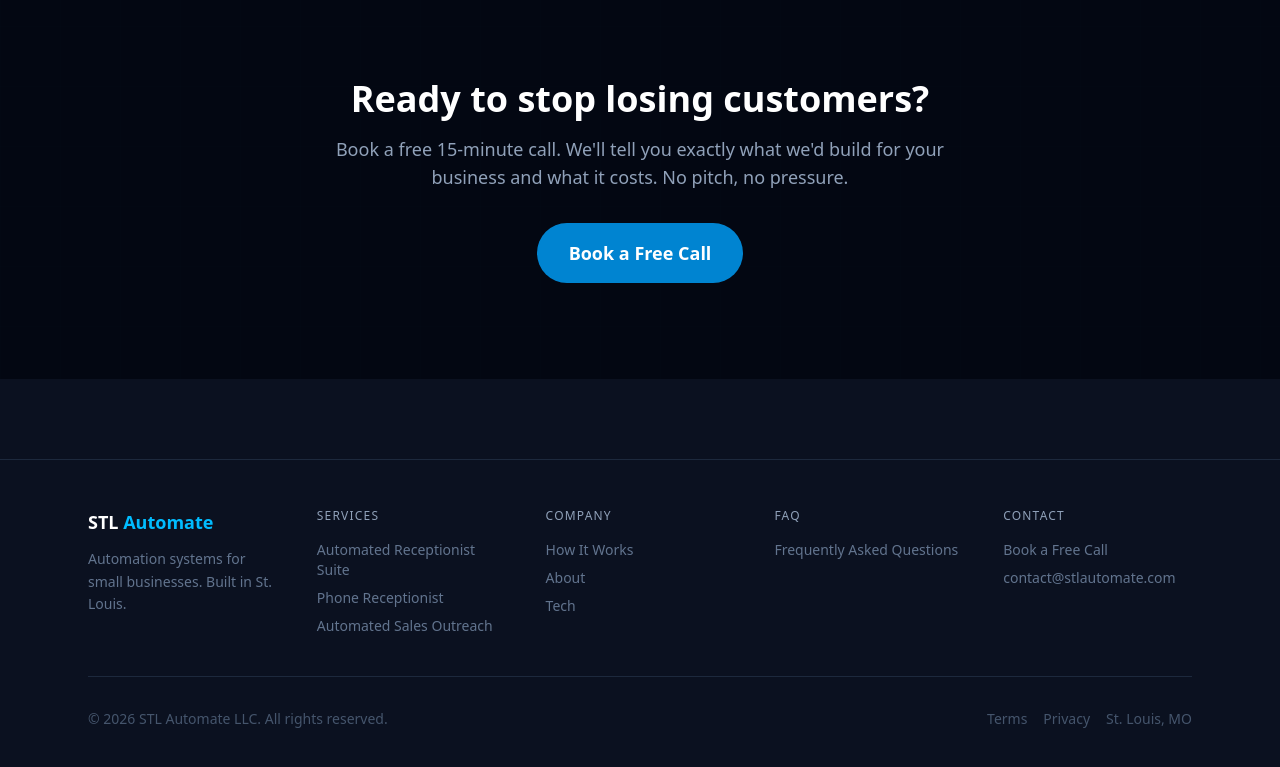
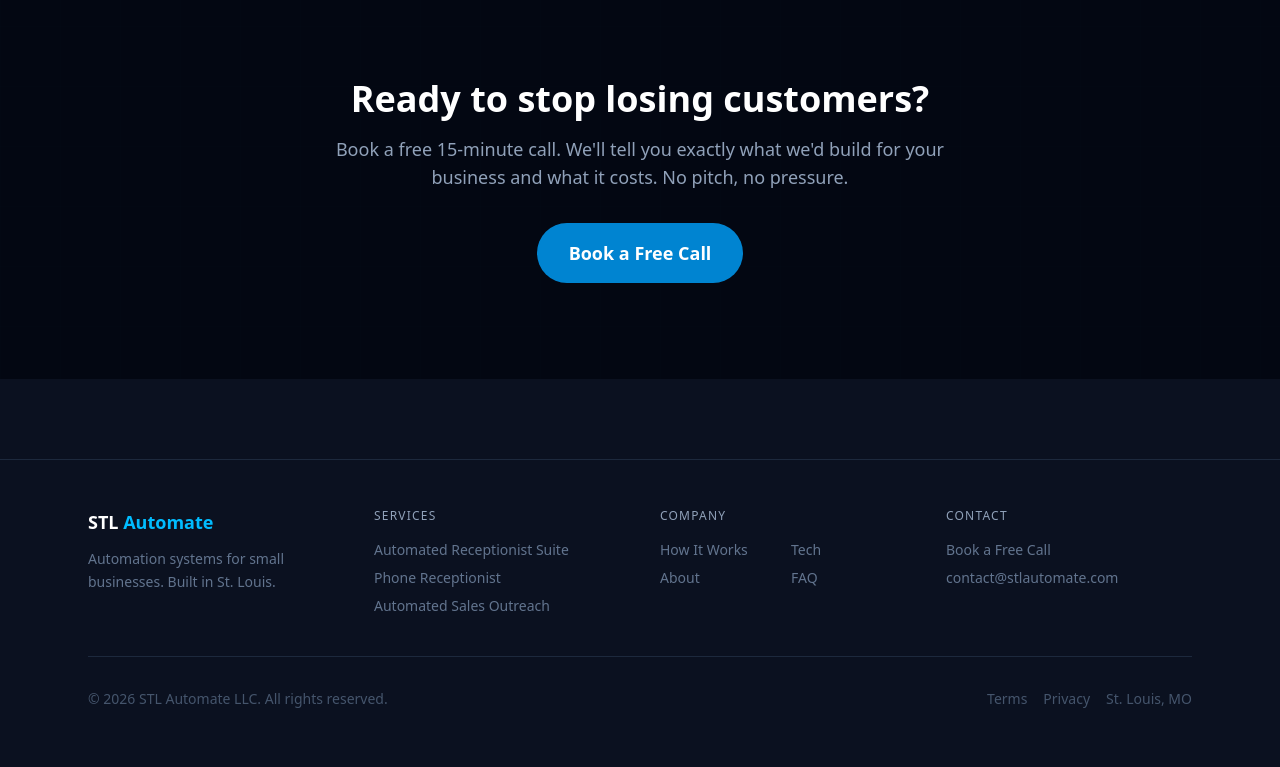
Before and after one commit to irsiya247/stlautomate-next, a Next.js app: page / in a window 1280 px wide. Shown: the part 2794-3561 px from the top of the page. Built offline with nearby package versions, Linux system fonts and the light colour scheme.

Commit message:
Company footer links in 2-column grid

```diff
--- a/src/app/layout.js
+++ b/src/app/layout.js
@@ -17,7 +17,7 @@ export default function RootLayout({ children }) {
         {children}
         <footer className="border-t border-slate-800 mt-20 py-12">
           <div className="max-w-6xl mx-auto px-6">
-            <div className="grid md:grid-cols-5 gap-10 mb-10">
+            <div className="grid md:grid-cols-4 gap-10 mb-10">
               <div>
                 <a href="/" className="text-white font-bold text-lg mb-3 inline-block">
                   STL <span className="text-sky-400">Automate</span>
@@ -36,16 +36,11 @@ export default function RootLayout({ children }) {
               </div>
               <div>
                 <div className="text-slate-400 text-xs tracking-widest uppercase mb-4">Company</div>
-                <ul className="space-y-2 text-sm text-slate-500">
+                <ul className="grid grid-cols-2 gap-x-4 gap-y-2 text-sm text-slate-500">
                   <li><a href="/how-it-works" className="hover:text-white transition-colors">How It Works</a></li>
+                  <li><a href="/tech" className="hover:text-white transition-colors">Tech</a></li>
                   <li><a href="/about" className="hover:text-white transition-colors">About</a></li>
-                  <li><a href="/tech" className="hover:text-white transition-colors">Tech</a></li>
-                </ul>
-              </div>
-              <div>
-                <div className="text-slate-400 text-xs tracking-widest uppercase mb-4">FAQ</div>
-                <ul className="space-y-2 text-sm text-slate-500">
-                  <li><a href="/faq" className="hover:text-white transition-colors">Frequently Asked Questions</a></li>
+                  <li><a href="/faq" className="hover:text-white transition-colors">FAQ</a></li>
                 </ul>
               </div>
               <div>
```
